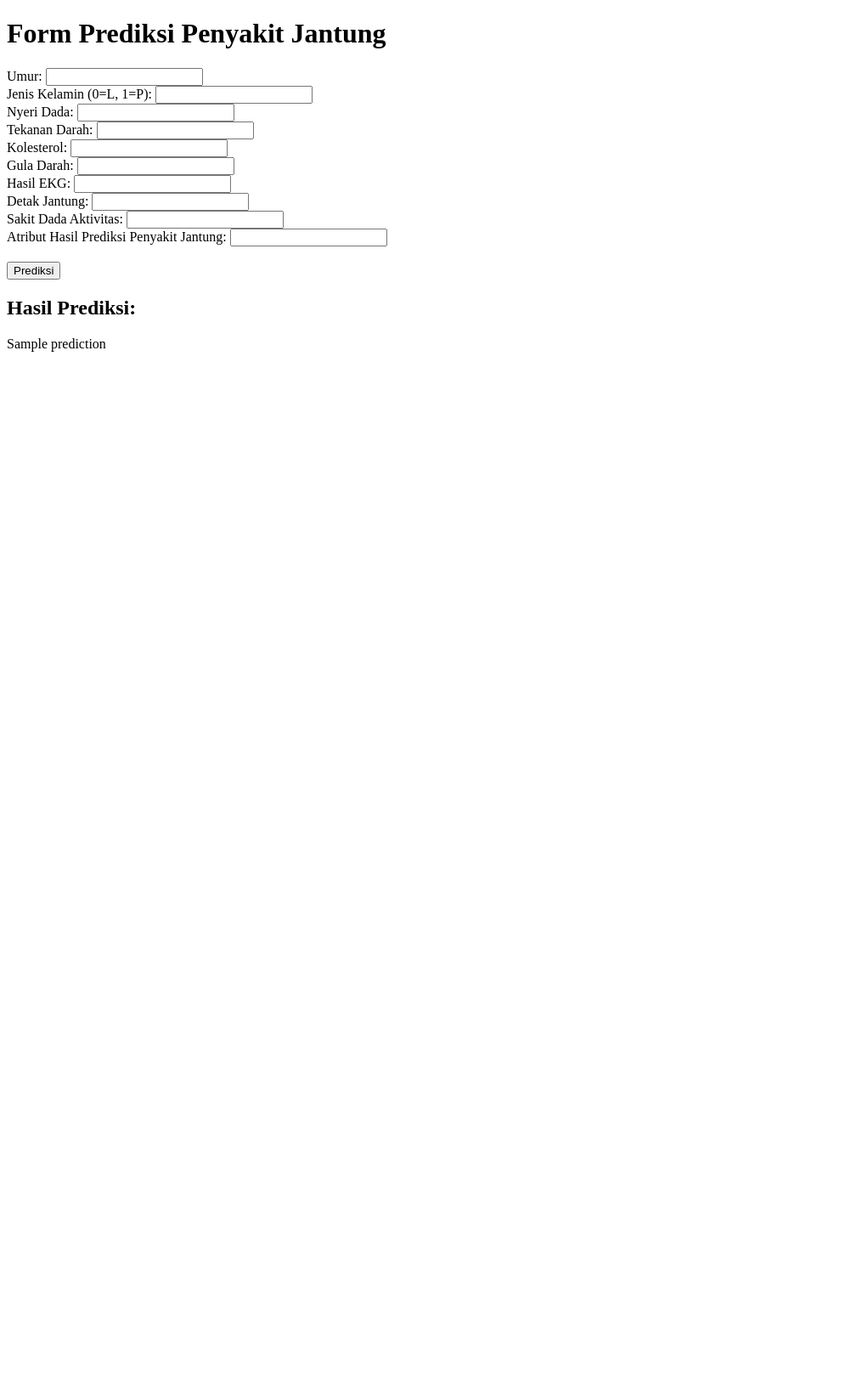
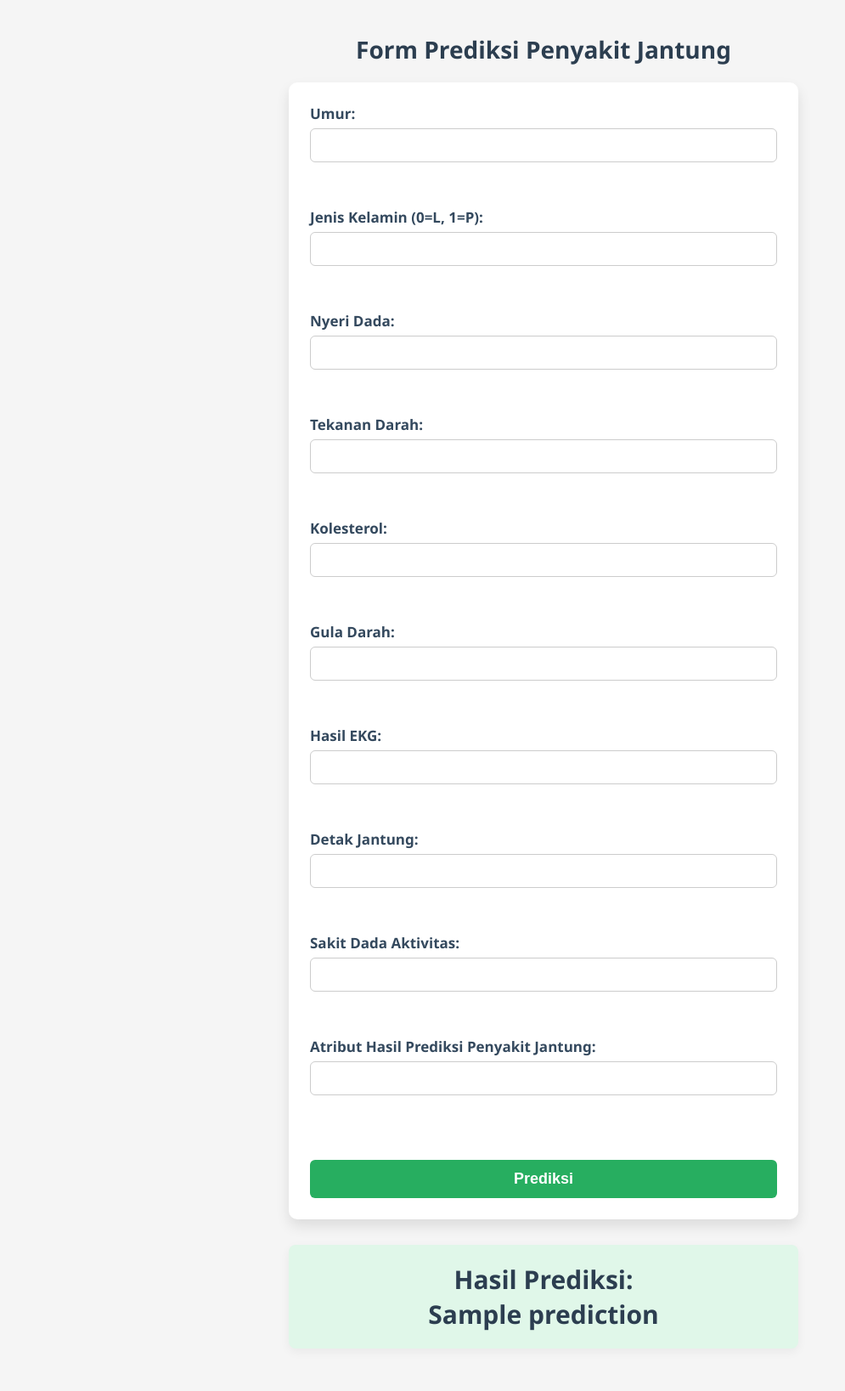
Before and after one commit to ramdon-ai/elm-heart-disease-classifier, a Flask app: template templates/form.html in a window 1280 px wide. Shown: the whole page at 85% size, without its empty margins (0-995 px from the left). Before the commit the page ends 414 px from the top, so only its background shows below. Run offline with Flask 3, Linux system fonts and the light colour scheme; the template is opened without the code that fills it: most values are stand-ins (such as "Sample title", 1, 10 or a date in 2020); parts of the project's set-up code (start-up, migrations or seed data) failed here and were passed over.

Commit message:
fourth-commit

```diff
--- a/app.py
+++ b/app.py
@@ -13,8 +13,8 @@
 elm.load("elm_model.h5")
 
 # 2. Daftar nama fitur (pastikan sesuai saat training)
-feature_names = ['Umur', 'Jenis Kelamin', 'Nyeri Dada', 'Tekanan Darah', 'Kolesterol',
-                 'Gula Darah', 'Hasil EKG', 'Detak Jantung', 'Sakit Dada Selama Beraktivitas',
+feature_names = ['Umur', 'Jenis Kelamin', 'Nyeri Dada Saat Beraktivitas', 'Tekanan Darah', 'Kadar Kolesterol',
+                 'Gula Darah', 'Hasil Uji EKG', 'Denyut Jantung', 'Sakit Dada Selama Beraktivitas',
                  'Atribut Hasil Prediksi Penyakit Jantung']
 
 @app.route("/", methods=["GET", "POST"])
--- /dev/null
+++ b/static/css/style.css
@@ -0,0 +1,104 @@
+* {
+    box-sizing: border-box;
+}
+
+body {
+    font-family: 'Segoe UI', sans-serif;
+    background-color: #f5f5f5;
+    padding: 20px;
+    margin: 0;
+    font-size: 17px;
+}
+
+h1 {
+    text-align: center;
+    color: #2c3e50;
+    font-size: 28px;
+    margin-bottom: 20px;
+}
+
+form {
+    background-color: #ffffff;
+    max-width: 600px;
+    margin: auto;
+    padding: 25px;
+    border-radius: 10px;
+    box-shadow: 0 8px 16px rgba(0,0,0,0.1);
+}
+
+label {
+    display: block;
+    margin-bottom: 12px;
+    font-weight: 600;
+    color: #34495e;
+}
+
+input[type="number"] {
+    width: 100%;
+    padding: 10px;
+    margin-top: 6px;
+    margin-bottom: 18px;
+    border: 1px solid #ccc;
+    border-radius: 6px;
+    font-size: 16px;
+}
+
+button {
+    width: 100%;
+    padding: 12px;
+    background-color: #27ae60;
+    color: white;
+    border: none;
+    border-radius: 6px;
+    font-weight: bold;
+    font-size: 18px;
+    cursor: pointer;
+}
+
+button:hover {
+    background-color: #1e8449;
+}
+
+.result {
+    max-width: 600px;
+    margin: 30px auto;
+    padding: 20px;
+    text-align: center;
+    background-color: #e0f7e9;
+    border-radius: 8px;
+    font-size: 30px;
+    font-weight: bold;
+    color: #2c3e50;
+    box-shadow: 0 4px 12px rgba(0,0,0,0.05);
+}
+
+@media (max-width: 600px) {
+    body {
+        padding: 10px;
+    }
+
+    h1 {
+        font-size: 22px;
+    }
+
+    form {
+        padding: 20px;
+    }
+
+    input[type="number"], button {
+                font-size: 16px;
+    }
+
+    .result {
+        max-width: 600px;
+        margin: 30px auto;
+        padding: 20px;
+        text-align: center;
+        background-color: #e0f7e9;
+        border-radius: 8px;
+        font-size: 30px;
+        font-weight: bold;
+        color: #2c3e50;
+        box-shadow: 0 4px 12px rgba(0,0,0,0.05);
+    }
+}
--- a/templates/form.html
+++ b/templates/form.html
@@ -1,5 +1,6 @@
 <!DOCTYPE html>
 <html lang="id">
+    <link rel="stylesheet" href="{{url_for('static', filename='css/style.css')}}">
 <head>
     <meta charset="UTF-8">
     <title>Prediksi Penyakit Jantung</title>
@@ -22,8 +23,10 @@
     </form>
 
     {% if prediction %}
-        <h2>Hasil Prediksi:</h2>
-        <p>{{ prediction }}</p>
+    <div class="result">
+        <strong>Hasil Prediksi:</strong><br>
+    {{ prediction }}
+    </div>
     {% endif %}
 </body>
 </html>
```
Also changed, not shown: aap.py (deleted, +0 -80 lines), 5 other files.
